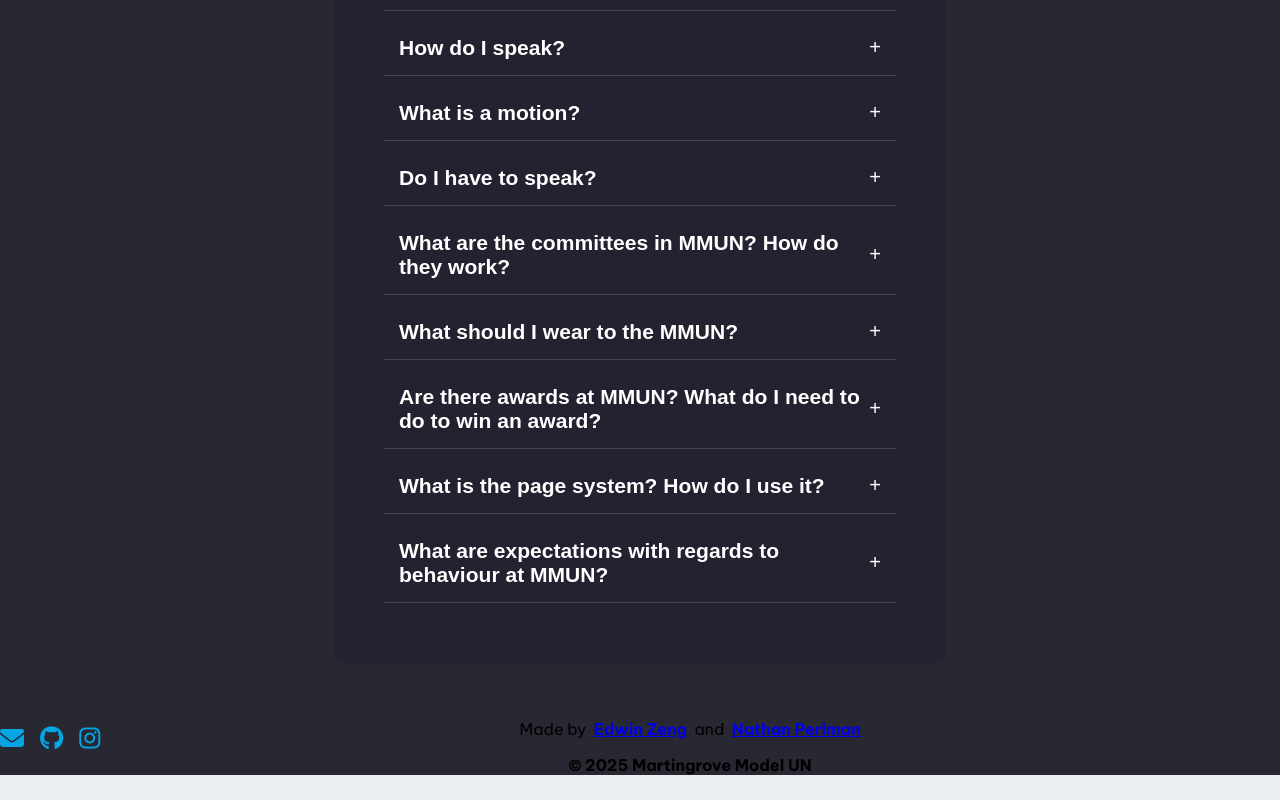
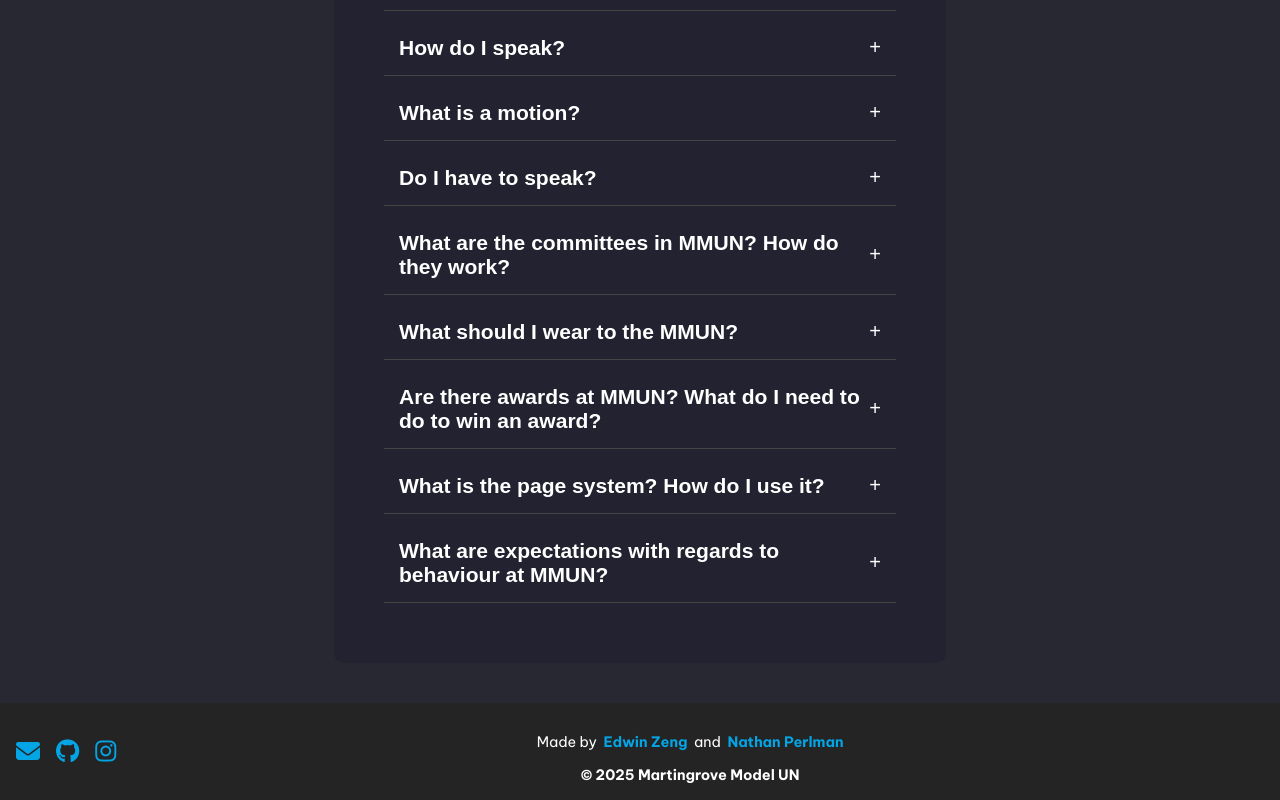
Before and after one commit to Edwz208/Model-United-Nations-MCI, a React (Vite) app: page / in a window 1280 px wide. Shown: the part 2250-3050 px from the top of the page. Before the commit the page ends 3025 px from the top, so only its background shows below. Built offline with nearby package versions, Linux system fonts and the light colour scheme.

Commit message:
Update Home.css

```diff
--- a/src/components/Home.css
+++ b/src/components/Home.css
@@ -31,3 +31,20 @@
 .shortcut-to-login:hover {
     transform: scale(1.02);
 }
+
+footer {
+  background-color: #242424;
+  text-align: center;
+  padding: 1rem;
+  font-size: 0.9rem;
+  color: #ffffff;
+}
+
+footer a {
+  color: #04a5e5;
+  text-decoration: none;
+}
+
+footer a:hover {
+  text-decoration: underline;
+}
```
